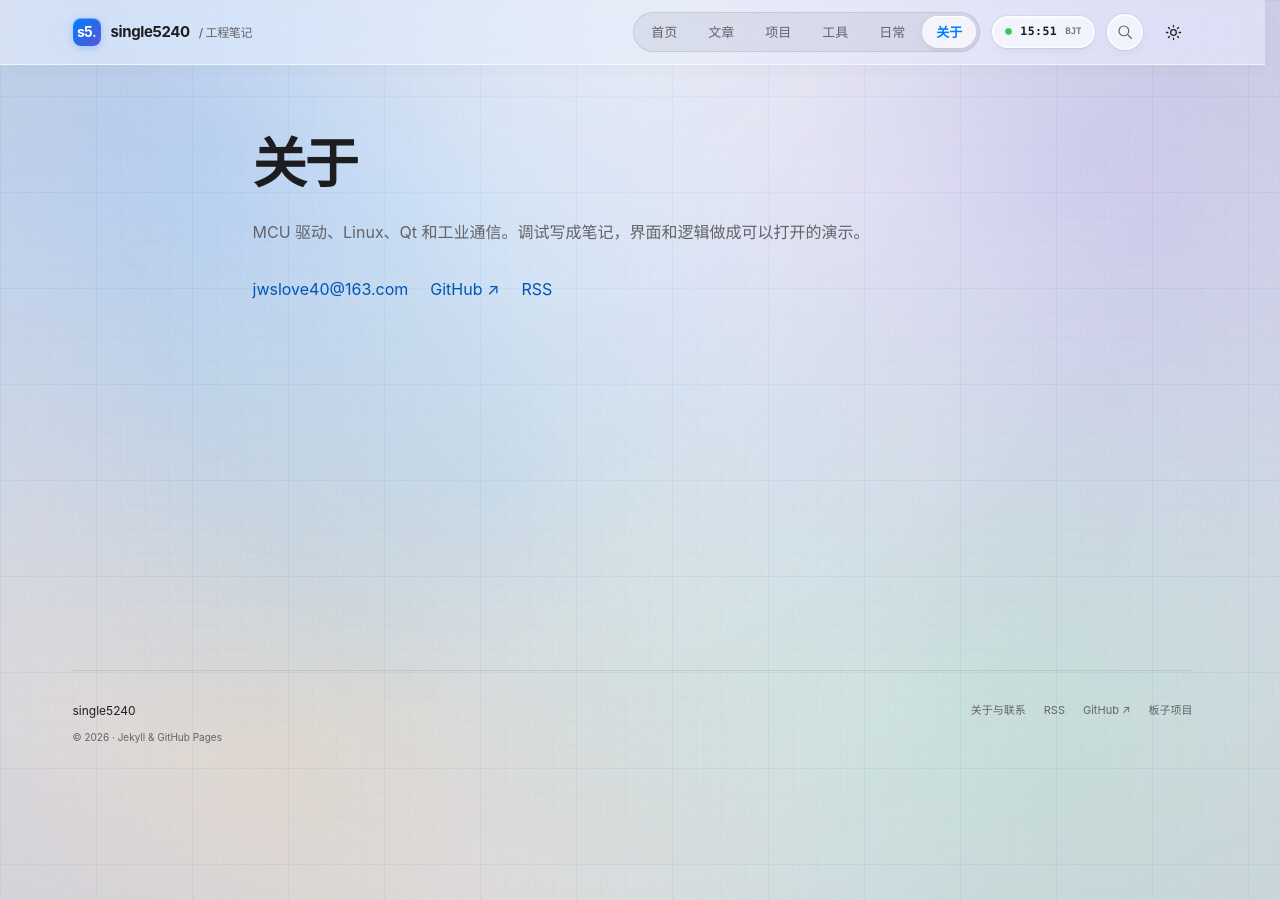
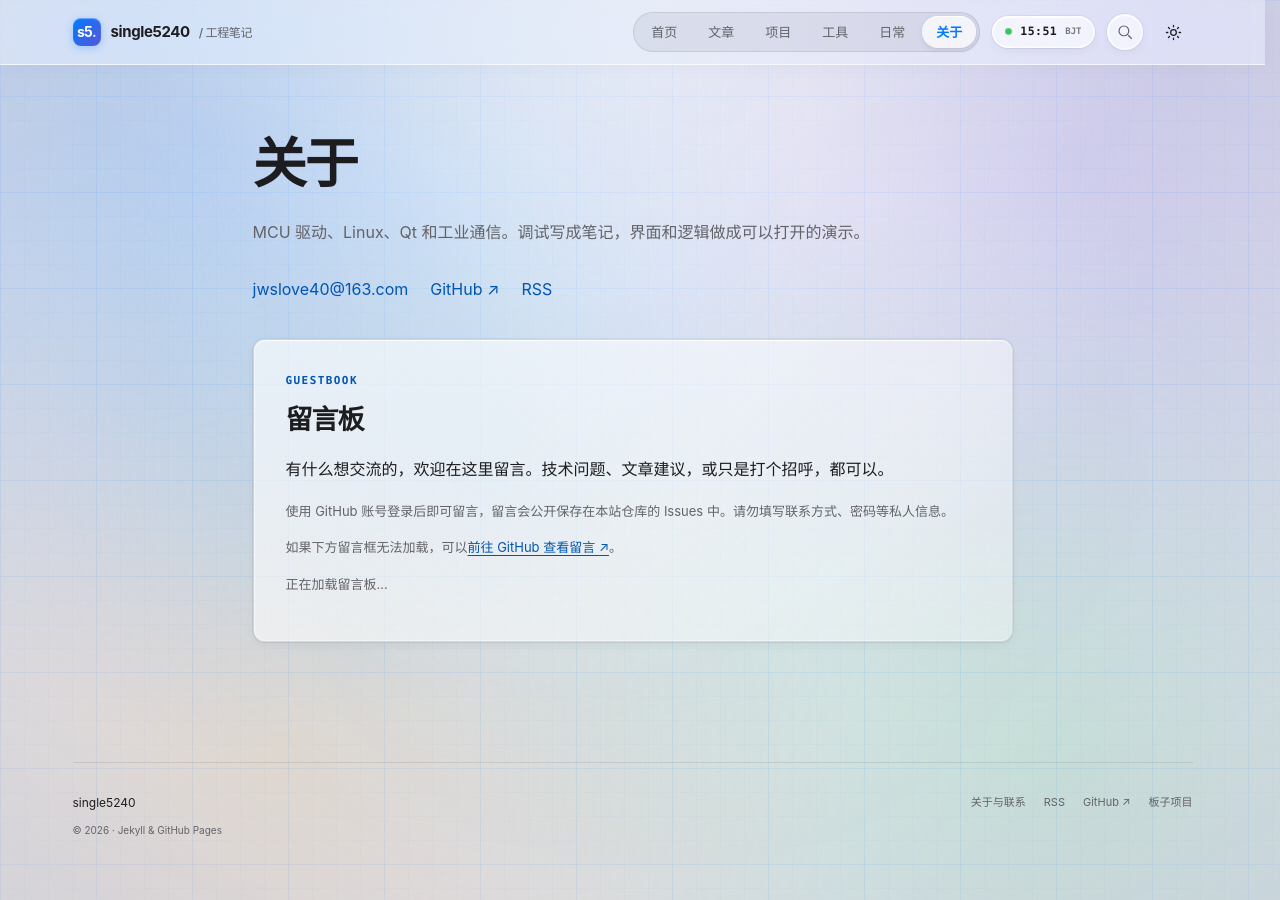
Before and after one commit to single5240/single5240.github.io, a Jekyll site: the page built from about/index.html, in a window 1280 px wide. Built offline with Jekyll 4.4.1, drawn with Linux system fonts in a browser that asks for light colours; comment, search, counter and statistics services are not loaded.

Commit message:
为关于页添加 GitHub 留言板

```diff
--- a/about/index.html
+++ b/about/index.html
@@ -10,3 +10,15 @@ permalink: /about/index.html
   <p class="lede">MCU 驱动、Linux、Qt 和工业通信。调试写成笔记，界面和逻辑做成可以打开的演示。</p>
   <p class="about-contact"><a href="mailto:jwslove40@163.com">jwslove40@163.com</a><a href="https://github.com/single5240" target="_blank" rel="noopener noreferrer">GitHub ↗</a><a href="{{ '/feed.xml' | relative_url }}">RSS</a></p>
 </header>
+
+<section class="about-guestbook" aria-labelledby="guestbook-title">
+  <div class="eyebrow">GUESTBOOK</div>
+  <h2 id="guestbook-title">留言板</h2>
+  <p>有什么想交流的，欢迎在这里留言。技术问题、文章建议，或只是打个招呼，都可以。</p>
+  <p class="guestbook-note">使用 GitHub 账号登录后即可留言，留言会公开保存在本站仓库的 Issues 中。请勿填写联系方式、密码等私人信息。</p>
+  <p class="guestbook-note">如果下方留言框无法加载，可以<a href="https://github.com/single5240/single5240.github.io/issues?q=is%3Aissue%20in%3Atitle%20about-guestbook" target="_blank" rel="noopener noreferrer">前往 GitHub 查看留言 ↗</a>。</p>
+  <p id="guestbook-status" class="guestbook-note" role="status" hidden></p>
+  <div id="guestbook-comments" aria-label="GitHub 留言区"></div>
+  <noscript><p>启用 JavaScript 后即可在此查看和发表留言，也可以通过上方链接访问 GitHub。</p></noscript>
+</section>
+<script src="{{ '/assets/js/guestbook.js' | relative_url }}?v={{ site.time | date: '%s' }}" defer></script>
--- a/assets/css/site.css
+++ b/assets/css/site.css
@@ -214,6 +214,12 @@ h3 { font-size: 20px; line-height: 1.5; font-weight: 700; }
 .about-contact { display: flex; flex-wrap: wrap; gap: 8px 22px; margin: 28px 0 0; }
 .about-contact a { color: var(--accent-dark); }
 .about-contact a:hover { text-decoration: underline; }
+.about-guestbook { margin-top: 36px; padding: clamp(18px, 4vw, 32px); border: 1px solid var(--line); border-radius: 12px; background: var(--raised-bg); box-shadow: var(--panel-bevel), var(--shadow-small); }
+.about-guestbook h2 { margin: 8px 0 16px; }
+.about-guestbook p { line-height: 1.8; overflow-wrap: anywhere; }
+.about-guestbook .guestbook-note { color: var(--muted); font-size: 13px; }
+.about-guestbook a { color: var(--accent-dark); text-decoration: underline; text-underline-offset: 3px; }
+.about-guestbook .utterances { max-width: 100%; }
 .lede { color: var(--muted); font-size: 16px; line-height: 1.9; }
 .archive-tools { padding: 26px 28px; border: 1px solid var(--line); border-radius: 12px; background: var(--raised-bg); backdrop-filter: blur(14px); -webkit-backdrop-filter: blur(14px); box-shadow: var(--panel-bevel), var(--shadow); margin-bottom: 30px; scroll-margin-top: 110px; }
 .search-controls label { display: block; font-size: 12px; color: var(--muted); margin-bottom: 10px; }
--- /dev/null
+++ b/assets/js/guestbook.js
@@ -0,0 +1,59 @@
+(() => {
+  const container = document.getElementById('guestbook-comments');
+  const status = document.getElementById('guestbook-status');
+  if (!container || !status) return;
+  status.hidden = false;
+  status.textContent = '正在加载留言板…';
+
+  const origin = 'https://utteranc.es';
+  const systemTheme = window.matchMedia('(prefers-color-scheme: dark)');
+  const theme = () => {
+    const selected = document.documentElement.dataset.theme;
+    const dark = selected === 'dark' || selected === 'hud' || (!selected && systemTheme.matches);
+    return dark ? 'github-dark' : 'github-light';
+  };
+  const syncTheme = () => {
+    container.querySelector('iframe')?.contentWindow.postMessage({
+      type: 'set-theme', theme: theme(),
+    }, origin);
+  };
+  const fail = () => {
+    status.hidden = false;
+    status.textContent = '留言板暂时无法加载，请使用上方 GitHub 链接查看留言，或刷新页面重试。';
+  };
+  const timeout = window.setTimeout(fail, 20000);
+
+  // Observe before inserting the script so even a cached iframe is detected.
+  const frames = new MutationObserver(() => {
+    const frame = container.querySelector('iframe');
+    if (!frame) return;
+    frame.title = '留言板（GitHub 登录）';
+    frame.loading = 'eager';
+    frame.addEventListener('load', () => {
+      window.clearTimeout(timeout);
+      status.hidden = true;
+      syncTheme();
+    });
+    frames.disconnect();
+  });
+  frames.observe(container, { childList: true, subtree: true });
+
+  const script = document.createElement('script');
+  script.src = `${origin}/client.js`;
+  script.setAttribute('repo', 'single5240/single5240.github.io');
+  // A fixed term shares the same conversation across GitHub Pages and mirrors.
+  script.setAttribute('issue-term', 'about-guestbook');
+  script.setAttribute('theme', theme());
+  script.crossOrigin = 'anonymous';
+  script.async = true;
+  script.addEventListener('error', () => {
+    window.clearTimeout(timeout);
+    fail();
+  });
+  container.append(script);
+
+  new MutationObserver(syncTheme).observe(document.documentElement, {
+    attributes: true, attributeFilter: ['data-theme'],
+  });
+  systemTheme.addEventListener('change', syncTheme);
+})();
```
